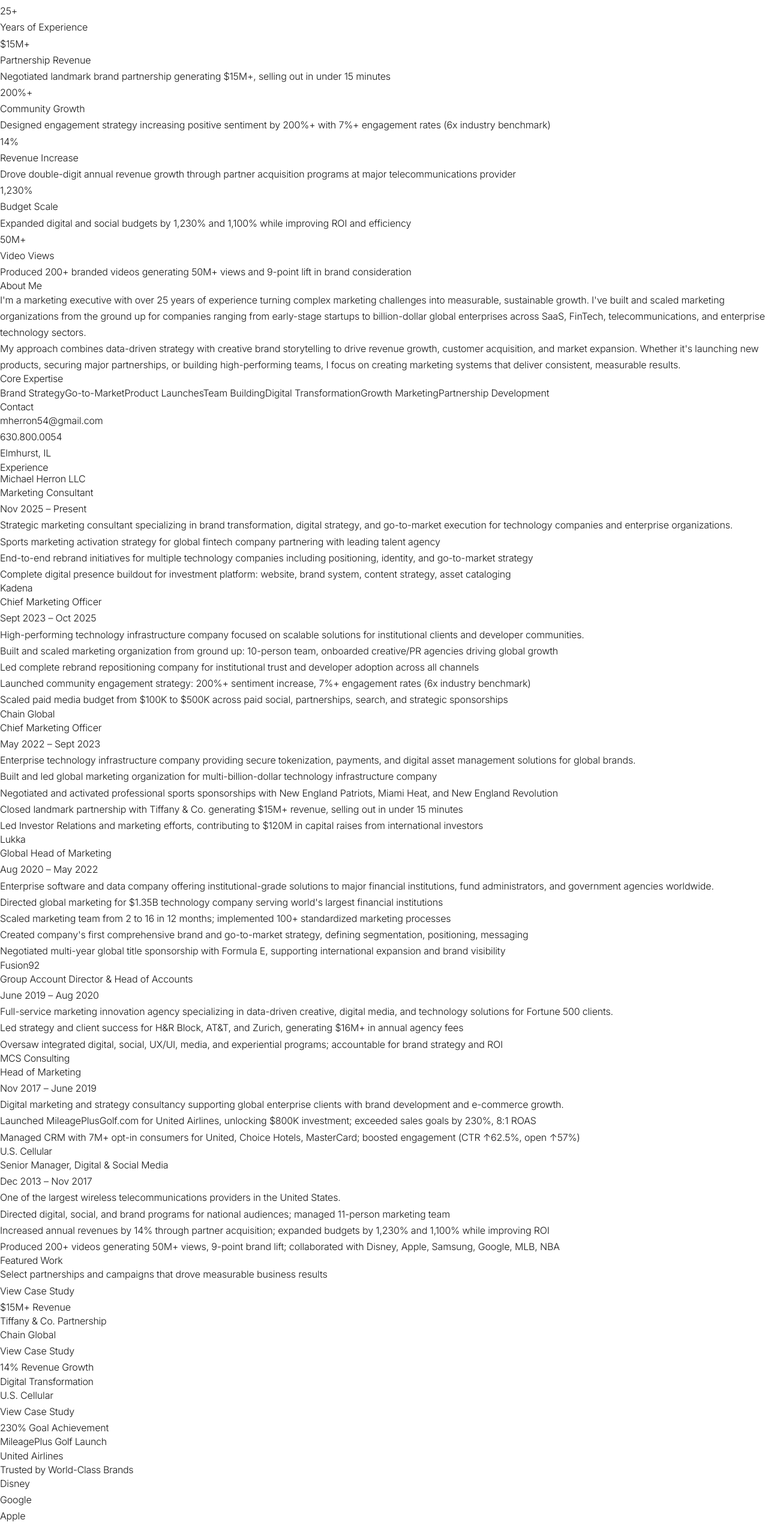
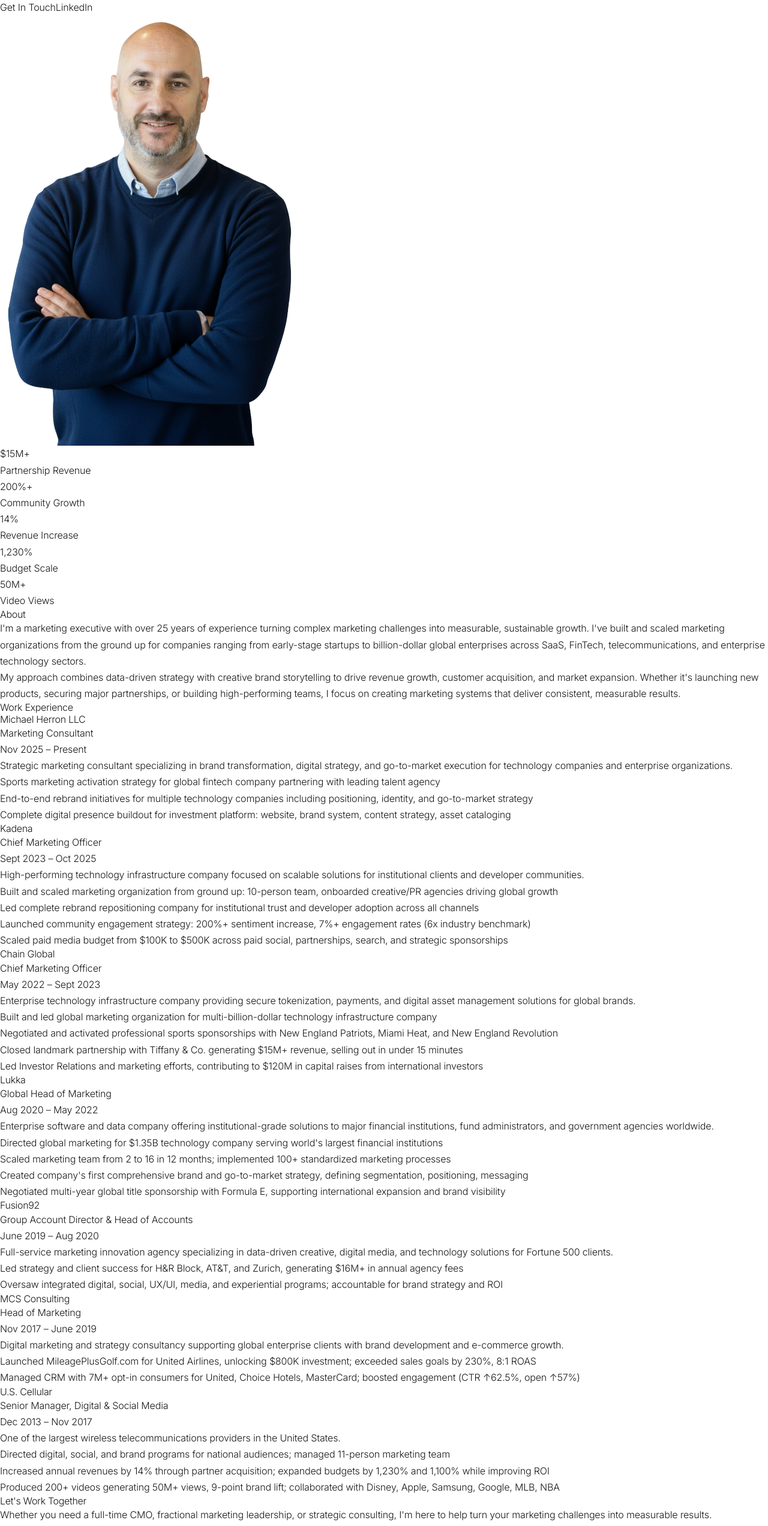
Before and after one commit to mrh1976/mherron, a Next.js app: page / in a window 1280 px wide. Shown: the part 150-2694 px from the top of the page at 60% size. Built offline with nearby package versions, Linux system fonts and the light colour scheme.

Commit message:
Update page.tsx

```diff
--- a/app/page.tsx
+++ b/app/page.tsx
@@ -1,241 +1,146 @@
 import { siteContent } from "@/content";
+import Image from "next/image";
 
 export default function Home() {
   return (
     <main className="min-h-screen bg-white">
-      {/* Navigation */}
-      <nav className="fixed top-0 left-0 right-0 z-50 bg-white/90 backdrop-blur-sm border-b border-gray-200">
-        <div className="max-w-7xl mx-auto px-6 py-4 flex justify-between items-center">
-          <div className="text-lg font-semibold tracking-tight">{siteContent.personal.name}</div>
-          <div className="flex gap-8 text-sm">
+      {/* Navigation - Clean & Minimal */}
+      <nav className="fixed top-0 left-0 right-0 z-50 bg-white border-b border-gray-100">
+        <div className="max-w-7xl mx-auto px-6 py-6 flex justify-between items-center">
+          <Image src="/MH-logo.png" alt="Mike Herron" width={48} height={48} className="h-12 w-auto" />
+          <div className="flex gap-12 text-sm font-light">
             <a href="#about" className="hover:text-gray-600 transition">About</a>
             <a href="#experience" className="hover:text-gray-600 transition">Experience</a>
-            <a href="#work" className="hover:text-gray-600 transition">Work</a>
             <a href="#contact" className="hover:text-gray-600 transition">Contact</a>
           </div>
         </div>
       </nav>
 
-      {/* Hero Section - Dark with gradient */}
-      <section className="min-h-screen flex items-center justify-center bg-gradient-to-br from-gray-900 via-gray-800 to-black text-white px-6 pt-20">
+      {/* Hero - Clean with Photo */}
+      <section className="pt-32 pb-24 px-6">
         <div className="max-w-6xl mx-auto grid md:grid-cols-2 gap-16 items-center">
           <div>
-            <h1 className="text-6xl md:text-7xl font-bold mb-6 leading-tight">
+            <h1 className="text-6xl font-light mb-6 tracking-tight">
               {siteContent.personal.name}
             </h1>
-            <p className="text-2xl text-gray-300 mb-4">
+            <p className="text-2xl text-gray-600 mb-4 font-light">
               {siteContent.personal.title}
             </p>
-            <p className="text-lg text-gray-400 mb-8 leading-relaxed">
+            <p className="text-base text-gray-500 mb-8 leading-relaxed font-light">
               {siteContent.hero.description}
             </p>
             <div className="flex gap-4">
               <a
                 href="#contact"
-                className="px-8 py-4 bg-white text-gray-900 font-semibold hover:bg-gray-100 transition-all duration-300 inline-block"
+                className="px-8 py-3 bg-black text-white text-sm font-light hover:bg-gray-800 transition"
               >
                 Get In Touch
               </a>
               <a
-                href="#work"
-                className="px-8 py-4 border-2 border-white text-white font-semibold hover:bg-white hover:text-gray-900 transition-all duration-300 inline-block"
+                href={siteContent.personal.linkedin}
+                target="_blank"
+                rel="noopener noreferrer"
+                className="px-8 py-3 border border-gray-300 text-gray-900 text-sm font-light hover:border-black transition"
               >
-                View Work
+                LinkedIn
               </a>
             </div>
           </div>
           <div className="relative">
-            <div className="aspect-square bg-gradient-to-br from-blue-500/20 to-purple-500/20 rounded-2xl backdrop-blur-sm border border-white/10 flex items-center justify-center">
-              <div className="text-center p-8">
-                <div className="text-8xl font-bold mb-4">25+</div>
-                <div className="text-xl text-gray-300">Years of Experience</div>
-              </div>
-            </div>
+            <Image
+              src="/fullhead.png"
+              alt="Mike Herron"
+              width={500}
+              height={500}
+              className="w-full h-auto"
+            />
           </div>
         </div>
       </section>
 
-      {/* Key Achievements Grid */}
-      <section className="py-24 px-6 bg-white">
-        <div className="max-w-7xl mx-auto">
-          <div className="grid grid-cols-2 md:grid-cols-5 gap-8">
-            {siteContent.achievements.map((achievement, i) => (
-              <div key={i} className="text-center p-6 bg-gray-50 rounded-lg hover:bg-gray-100 transition-all duration-300 hover:shadow-lg">
-                <div className="text-4xl md:text-5xl font-bold mb-3 bg-gradient-to-r from-blue-600 to-purple-600 bg-clip-text text-transparent">
-                  {achievement.metric}
+      {/* Stats - Minimal */}
+      <section className="py-16 px-6 border-t border-gray-100">
+        <div className="max-w-6xl mx-auto grid grid-cols-2 md:grid-cols-5 gap-8">
+          {siteContent.achievements.map((achievement, i) => (
+            <div key={i} className="text-center">
+              <div className="text-5xl font-light mb-2">{achievement.metric}</div>
+              <div className="text-xs uppercase tracking-wider text-gray-500">{achievement.title}</div>
+            </div>
+          ))}
+        </div>
+      </section>
+
+      {/* About */}
+      <section id="about" className="py-24 px-6">
+        <div className="max-w-4xl mx-auto">
+          <h2 className="text-sm uppercase tracking-wider text-gray-500 mb-8">About</h2>
+          <div className="text-lg text-gray-700 leading-relaxed space-y-6 font-light">
+            {siteContent.about.text.split('\n\n').map((para, i) => (
+              <p key={i}>{para}</p>
+            ))}
+          </div>
+        </div>
+      </section>
+
+      {/* Experience - Clean Timeline */}
+      <section id="experience" className="py-24 px-6 bg-gray-50">
+        <div className="max-w-4xl mx-auto">
+          <h2 className="text-sm uppercase tracking-wider text-gray-500 mb-16">Work Experience</h2>
+          <div className="space-y-16">
+            {siteContent.experience.map((job) => (
+              <div key={job.id}>
+                <div className="flex justify-between items-start mb-4">
+                  <div>
+                    <h3 className="text-xl font-light mb-1">{job.company}</h3>
+                    <div className="text-sm text-gray-600">{job.role}</div>
+                  </div>
+                  <div className="text-sm text-gray-500 text-right">{job.period}</div>
                 </div>
-                <div className="text-sm font-semibold uppercase tracking-wide text-gray-900 mb-2">
-                  {achievement.title}
-                </div>
-                <div className="text-xs text-gray-600 leading-relaxed">
-                  {achievement.description}
-                </div>
+                <p className="text-gray-600 mb-4 font-light leading-relaxed">{job.description}</p>
+                <ul className="space-y-2 text-sm text-gray-600 font-light">
+                  {job.achievements.map((achievement, i) => (
+                    <li key={i} className="pl-6 relative before:content-['—'] before:absolute before:left-0 before:text-gray-400">
+                      {achievement}
+                    </li>
+                  ))}
+                </ul>
               </div>
             ))}
           </div>
         </div>
       </section>
 
-      {/* About Section */}
-      <section id="about" className="py-24 px-6 bg-gray-900 text-white">
-        <div className="max-w-5xl mx-auto grid md:grid-cols-2 gap-16">
-          <div>
-            <h2 className="text-5xl font-bold mb-8">About Me</h2>
-            <div className="prose prose-lg prose-invert">
-              {siteContent.about.text.split('\n\n').map((para, i) => (
-                <p key={i} className="text-gray-300 leading-relaxed mb-4">{para}</p>
-              ))}
-            </div>
-          </div>
-          <div className="space-y-6">
-            <div className="bg-white/5 backdrop-blur-sm border border-white/10 p-6 rounded-lg">
-              <h3 className="text-xl font-semibold mb-4">Core Expertise</h3>
-              <div className="flex flex-wrap gap-2">
-                {["Brand Strategy", "Go-to-Market", "Product Launches", "Team Building", "Digital Transformation", "Growth Marketing", "Partnership Development"].map((skill) => (
-                  <span key={skill} className="px-4 py-2 bg-white/10 text-sm rounded-full">
-                    {skill}
-                  </span>
-                ))}
-              </div>
-            </div>
-            <div className="bg-white/5 backdrop-blur-sm border border-white/10 p-6 rounded-lg">
-              <h3 className="text-xl font-semibold mb-4">Contact</h3>
-              <div className="space-y-2 text-gray-300">
-                <p>{siteContent.personal.email}</p>
-                <p>{siteContent.personal.phone}</p>
-                <p>{siteContent.personal.location}</p>
-              </div>
-            </div>
-          </div>
-        </div>
-      </section>
-
-      {/* Experience Timeline */}
-      <section id="experience" className="py-24 px-6 bg-white">
-        <div className="max-w-5xl mx-auto">
-          <h2 className="text-5xl font-bold mb-16 text-center">Experience</h2>
-          <div className="space-y-12">
-           {siteContent.experience.map((job) => (
-              <div key={job.id} className="relative pl-8 border-l-2 border-gray-200 hover:border-blue-500 transition-all duration-300 pb-8">
-                <div className="absolute -left-2 top-0 w-4 h-4 bg-blue-500 rounded-full"></div>
-                <div className="mb-4">
-                  <h3 className="text-2xl font-bold mb-1">{job.company}</h3>
-                  <div className="text-lg text-gray-600 mb-1">{job.role}</div>
-                  <div className="text-sm text-gray-500">{job.period}</div>
-                </div>
-                <p className="text-gray-700 mb-4 leading-relaxed">{job.description}</p>
-                <div className="grid gap-3">
-                  {job.achievements.map((achievement, i) => (
-                    <div key={i} className="flex gap-3 items-start">
-                      <div className="w-2 h-2 bg-blue-500 rounded-full mt-2 flex-shrink-0"></div>
-                      <p className="text-gray-700">{achievement}</p>
-                    </div>
-                  ))}
-                </div>
-              </div>
-            ))}
-          </div>
-        </div>
-      </section>
-
-      {/* Work Showcase */}
-      <section id="work" className="py-24 px-6 bg-gray-50">
-        <div className="max-w-7xl mx-auto">
-          <h2 className="text-5xl font-bold mb-4 text-center">Featured Work</h2>
-          <p className="text-center text-gray-600 mb-16 max-w-2xl mx-auto">
-            Select partnerships and campaigns that drove measurable business results
-          </p>
-          <div className="grid md:grid-cols-3 gap-8">
-            {[
-              { title: "Tiffany & Co. Partnership", metric: "$15M+ Revenue", company: "Chain Global" },
-              { title: "Digital Transformation", metric: "14% Revenue Growth", company: "U.S. Cellular" },
-              { title: "MileagePlus Golf Launch", metric: "230% Goal Achievement", company: "United Airlines" }
-            ].map((project, i) => (
-              <div key={i} className="group cursor-pointer">
-                <div className="aspect-[4/3] bg-gradient-to-br from-blue-100 to-purple-100 rounded-lg mb-4 overflow-hidden relative">
-                  <div className="absolute inset-0 bg-black/0 group-hover:bg-black/40 transition-all duration-300 flex items-center justify-center">
-                    <span className="text-white opacity-0 group-hover:opacity-100 transition-all duration-300 text-lg font-semibold">
-                      View Case Study
-                    </span>
-                  </div>
-                  <div className="absolute top-4 right-4 bg-white px-4 py-2 rounded-full text-sm font-semibold">
-                    {project.metric}
-                  </div>
-                </div>
-                <h3 className="text-xl font-bold mb-2">{project.title}</h3>
-                <p className="text-gray-600">{project.company}</p>
-              </div>
-            ))}
-          </div>
-        </div>
-      </section>
-
-      {/* Brands Section */}
-      <section className="py-24 px-6 bg-white border-t border-gray-200">
-        <div className="max-w-7xl mx-auto">
-          <h3 className="text-center text-sm uppercase tracking-wide text-gray-500 mb-12">
-            Trusted by World-Class Brands
-          </h3>
-          <div className="grid grid-cols-3 md:grid-cols-6 gap-8 items-center opacity-40">
-            {["Disney", "Google", "Apple", "Bloomberg", "AT&T", "United Airlines", "Tiffany & Co.", "NBA", "MLB", "Patriots", "Heat", "Samsung"].map((brand) => (
-              <div key={brand} className="text-center text-gray-400 font-semibold text-sm hover:opacity-100 transition-all duration-300">
-                {brand}
-              </div>
-            ))}
-          </div>
-        </div>
-      </section>
-
-      {/* CTA Section */}
-      <section id="contact" className="py-24 px-6 bg-gradient-to-br from-blue-600 to-purple-600 text-white">
-        <div className="max-w-4xl mx-auto text-center">
-          <h2 className="text-5xl font-bold mb-6">Let&apos;s Work Together</h2>
-          <p className="text-xl mb-12 text-white/90 leading-relaxed">
+      {/* Contact - Minimal */}
+      <section id="contact" className="py-24 px-6">
+        <div className="max-w-2xl mx-auto text-center">
+          <h2 className="text-sm uppercase tracking-wider text-gray-500 mb-8">Let's Work Together</h2>
+          <p className="text-lg text-gray-600 mb-12 font-light leading-relaxed">
             {siteContent.contact.description}
           </p>
-          <div className="flex gap-4 justify-center flex-wrap">
+          <div className="flex gap-4 justify-center">
             <a
               href={`mailto:${siteContent.personal.email}`}
-              className="px-10 py-5 bg-white text-blue-600 font-semibold hover:bg-gray-100 transition-all duration-300 inline-block text-lg"
+              className="px-8 py-3 bg-black text-white text-sm font-light hover:bg-gray-800 transition"
             >
-              Email Me
+              {siteContent.personal.email}
             </a>
             <a
               href={siteContent.personal.linkedin}
               target="_blank"
               rel="noopener noreferrer"
-              className="px-10 py-5 border-2 border-white text-white font-semibold hover:bg-white hover:text-blue-600 transition-all duration-300 inline-block text-lg"
+              className="px-8 py-3 border border-gray-300 text-gray-900 text-sm font-light hover:border-black transition"
             >
               LinkedIn
-            </a>
-          </div>
-          <div className="mt-12 p-8 bg-white/10 backdrop-blur-sm rounded-lg border border-white/20">
-            <h3 className="text-2xl font-bold mb-4">Free Marketing Audit</h3>
-            <p className="text-white/90 mb-6">
-              Get a comprehensive review of your marketing strategy and actionable insights for growth.
-            </p>
-            <a
-              href={`mailto:${siteContent.personal.email}?subject=Free Marketing Audit Request`}
-              className="px-8 py-4 bg-white text-blue-600 font-semibold hover:bg-gray-100 transition-all duration-300 inline-block"
-            >
-              Request Audit
             </a>
           </div>
         </div>
       </section>
 
-      {/* Footer */}
-      <footer className="py-12 px-6 bg-gray-900 text-white">
-        <div className="max-w-7xl mx-auto flex flex-col md:flex-row justify-between items-center gap-4">
-          <p className="text-gray-400">© {new Date().getFullYear()} {siteContent.personal.name}. All rights reserved.</p>
-          <div className="flex gap-6">
-            <a href={siteContent.personal.linkedin} target="_blank" rel="noopener noreferrer" className="text-gray-400 hover:text-white transition">
-              LinkedIn
-            </a>
-            <a href={`mailto:${siteContent.personal.email}`} className="text-gray-400 hover:text-white transition">
-              Email
-            </a>
-          </div>
+      {/* Footer - Minimal */}
+      <footer className="py-12 px-6 border-t border-gray-100">
+        <div className="max-w-6xl mx-auto flex justify-between items-center text-xs text-gray-500">
+          <p>© {new Date().getFullYear()} {siteContent.personal.name}</p>
+          <p>{siteContent.personal.location}</p>
         </div>
       </footer>
     </main>
```
